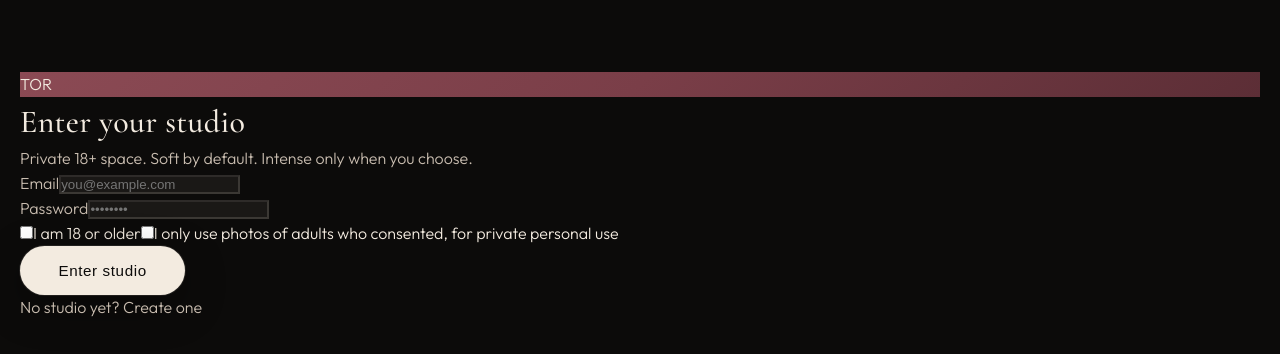
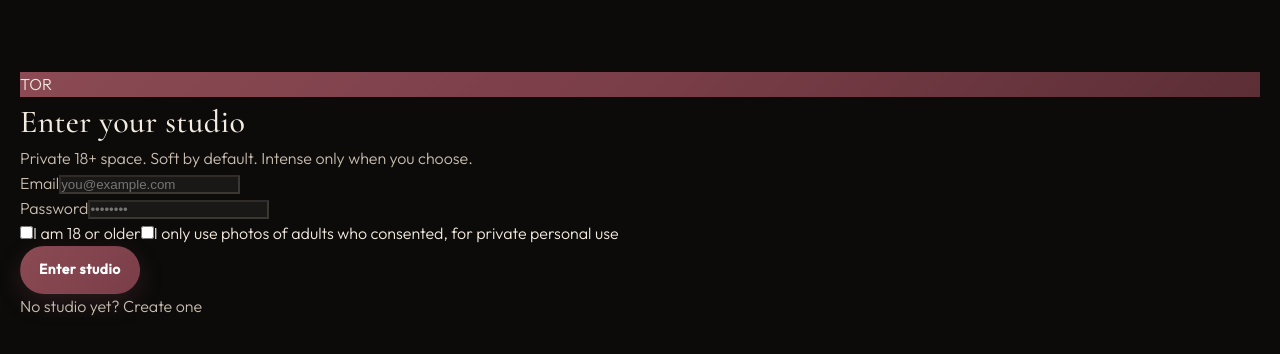
Before and after one commit to paulsjb-ux/only-couples-web, a Next.js app: page /login in a window 1280 px wide. Shown: the top 354 px of the page. Built offline with nearby package versions, Linux system fonts and the light colour scheme.

Commit message:
Standardise buttons across the app
Apply one primary, secondary, destructive and selection-control system with consistent touch sizes and states.

```diff
--- a/src/app/globals.css
+++ b/src/app/globals.css
@@ -1240,3 +1240,14 @@ button,
     min-width: 0;
   }
 }
+
+
+/* Authoritative button system */
+:root { --tor-control-height: 48px; --tor-choice-height: 44px; --tor-control-radius: 999px; }
+.btn, .btn-primary, .btn-secondary, .btn-studio-primary, .btn-studio-secondary, .btn-danger { display: inline-flex; align-items: center; justify-content: center; gap: .5rem; min-height: var(--tor-control-height); padding: .75rem 1.125rem; border-radius: var(--tor-control-radius); border: 1px solid transparent; font: inherit; font-size: .875rem; font-weight: 700; line-height: 1.2; text-align: center; text-decoration: none; white-space: normal; box-sizing: border-box; cursor: pointer; transition: transform .15s ease, box-shadow .15s ease, background .15s ease, border-color .15s ease, opacity .15s ease; }
+.btn-primary, .btn-studio-primary { color: #fff; background: linear-gradient(135deg, var(--tor-accent, #8b4a54), var(--tor-accent-2, #6f3540)); box-shadow: 0 8px 24px rgba(139,74,84,.24); }
+.btn-secondary, .btn-studio-secondary { color: var(--tor-text, #1a1614); background: #fff; border-color: var(--tor-line, rgba(26,22,20,.14)); box-shadow: 0 2px 8px rgba(26,22,20,.06); }
+.btn-danger { color: #8f2834; background: #fff7f7; border-color: rgba(143,40,52,.28); }
+.tor-chip { display: inline-flex; align-items: center; justify-content: center; min-height: var(--tor-choice-height); padding: .625rem .875rem; border-radius: var(--tor-control-radius); border: 1px solid var(--tor-line, rgba(26,22,20,.14)); background: #fff; color: var(--tor-text, #1a1614); font-size: .875rem; font-weight: 600; line-height: 1.2; text-align: center; white-space: normal; box-sizing: border-box; }
+.tor-chip-on { color: #fff; background: linear-gradient(135deg, var(--tor-accent, #8b4a54), var(--tor-accent-2, #6f3540)); border-color: transparent; box-shadow: 0 4px 12px rgba(139,74,84,.22); }
+.btn:disabled, .btn-primary:disabled, .btn-secondary:disabled, .btn-studio-primary:disabled, .btn-studio-secondary:disabled, .btn-danger:disabled, .tor-chip:disabled { opacity: .52; cursor: not-allowed; box-shadow: none; transform: none; }
```
